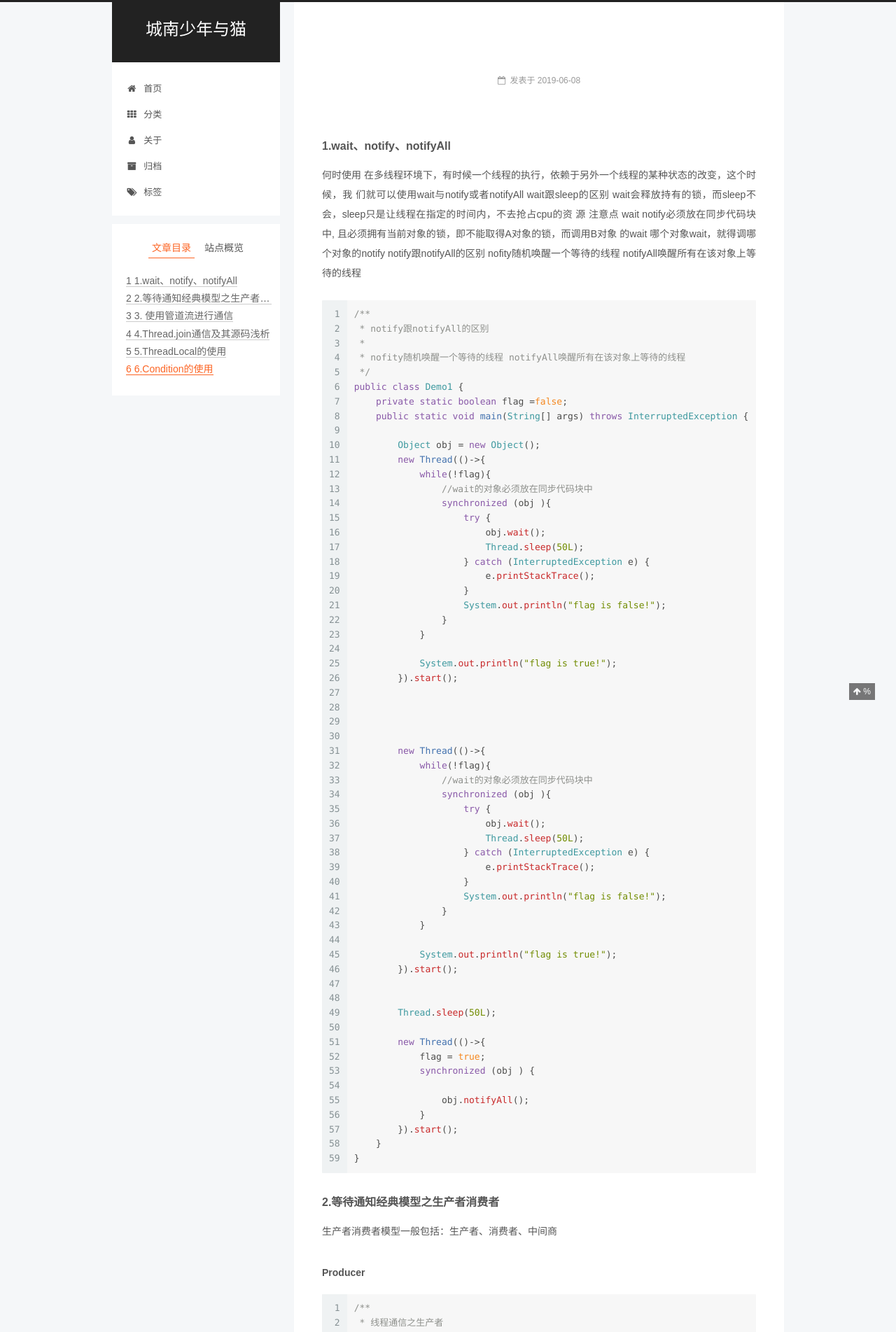
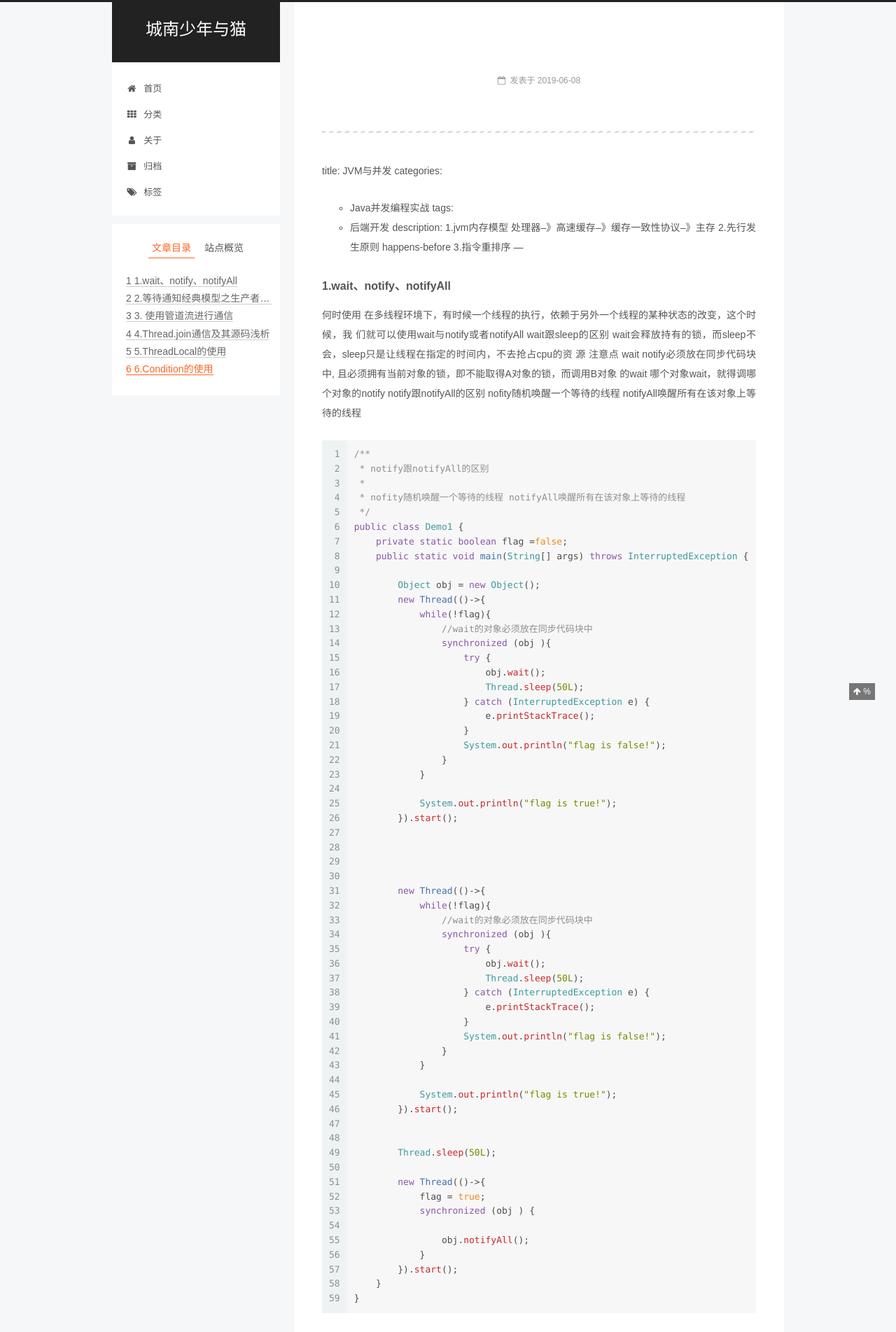
Before and after one commit to fengcharly/fengcharly.github.io, a Jekyll site: the page built from _posts/2019-06-05-线程间的通信.md, in a window 1280 px wide. Shown: the top 1903 px of the page at 70% size. Built offline with Jekyll 4.4.1, drawn with Linux system fonts in a browser that asks for light colours; some web fonts are replaced; comment, search, counter and statistics services are not loaded.

Commit message:
添加文章

```diff
--- a/_posts/2019-06-05-线程间的通信.md
+++ b/_posts/2019-06-05-线程间的通信.md
@@ -6,6 +6,16 @@
  - 后端开发
 description: 何时使用 在多线程环境下，有时候一个线程的执行，依赖于另外一个线程的某种状态的改变，这个时候，我
 们就可以使用wait与notify或者notifyAll
+---
+---
+title: JVM与并发
+categories:
+ - Java并发编程实战
+tags:
+ - 后端开发
+description: 1.jvm内存模型 处理器--》高速缓存--》缓存一致性协议--》主存
+             2.先行发生原则 happens-before
+             3.指令重排序
 ---
 
 #### 1.wait、notify、notifyAll
```
